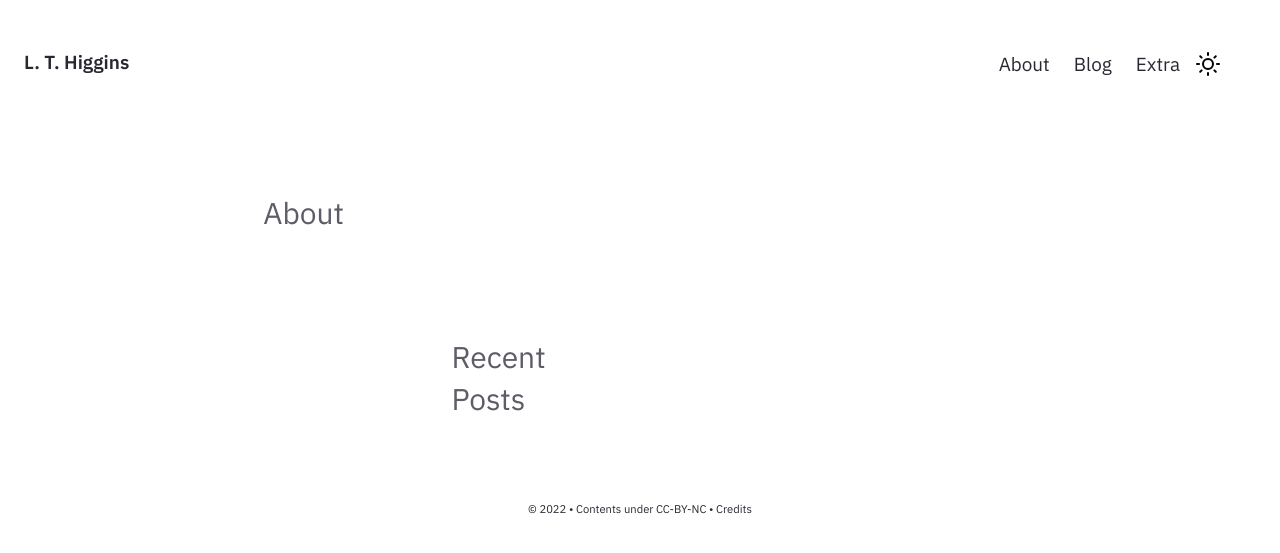
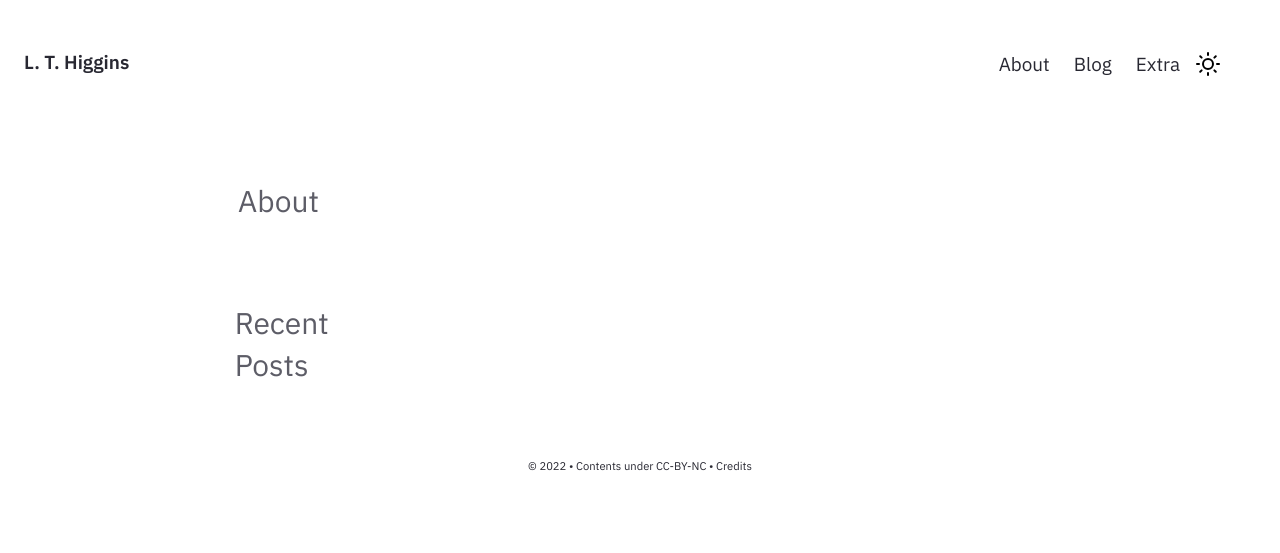
Before and after one commit to Luke-T-Higgins/blog, a Jekyll site: the page built from pages/index.md, in a window 1280 px wide. Shown: the top 553 px of the page. Built offline with Jekyll 4.4.1, drawn with Linux system fonts in a browser that asks for light colours.

Commit message:
Update Homepage.html

```diff
--- a/_includes/Homepage.html
+++ b/_includes/Homepage.html
@@ -1,13 +1,13 @@
 <div style="width:100%;">
 
-<div style="float:left; width:50%;">
+<div style="float:left; width:20%;">
 <div class="home-intro">
     <div class="home-sub-text"> <h3>
         About
         </h3>
 </div>
 </div>
-<div style="float:right; width:50%; margin-left:10px;">
+<div style="float:left; width:20%; margin-left:10px;">
 <div class="home-intro">
     <div class="home-sub-text"> <h3>
         Recent Posts
```
